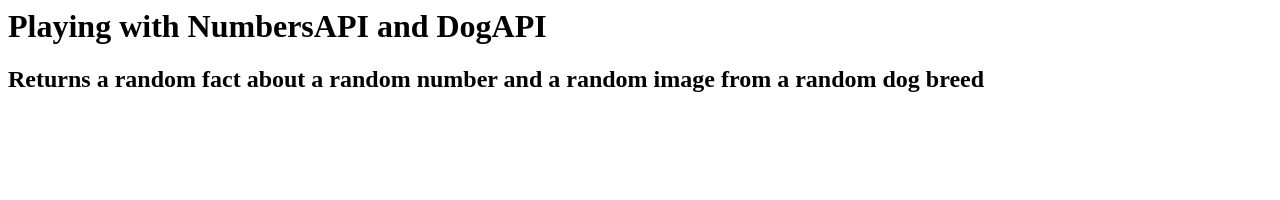
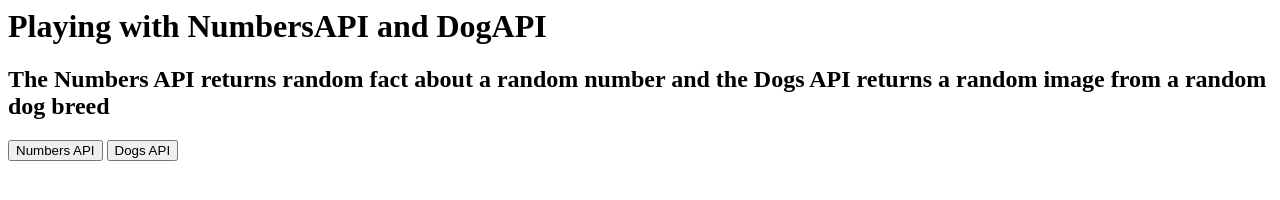
Before and after one commit to bec-smith/apiDemo, a plain HTML site: page index.html in a window 1280 px wide. Drawn offline with Linux system fonts and the light colour scheme; no server answers.

Commit message:
added buttons

```diff
--- a/index.html
+++ b/index.html
@@ -6,8 +6,13 @@
 
 <body>
 <h1> Playing with NumbersAPI and DogAPI </h1>
-<h2> Returns a random fact about a random number and a random image from a random dog breed </h2>
+<h2> The Numbers API returns random fact about a random number and the Dogs API returns a random image from a random dog breed </h2>
+<input id="clickMe" type="button" value="Numbers API" onclick="getRandomNumber();" />
+<input id="clickMe" type="button" value="Dogs API" onclick="getRandomDog();" />
+
+
 <script>
+function getRandomNumber(){
 fetch('http://numbersapi.com/random/trivia?json')
   .then(function(response) {
     return response.json();
@@ -23,10 +28,9 @@
   .catch(function(error) {
     log('Request failed', error)
   });
-</script>
-</br>
-<script>
- fetch('https://dog.ceo/api/breeds/image/random')
+}
+function getRandomDog(){
+  fetch('https://dog.ceo/api/breeds/image/random')
    .then(function(response) {
      return response.json();
    })
@@ -42,6 +46,7 @@
    .catch(function(error) {
      log('Request failed', error)
    });
+ }
  </script>
 
 
```
